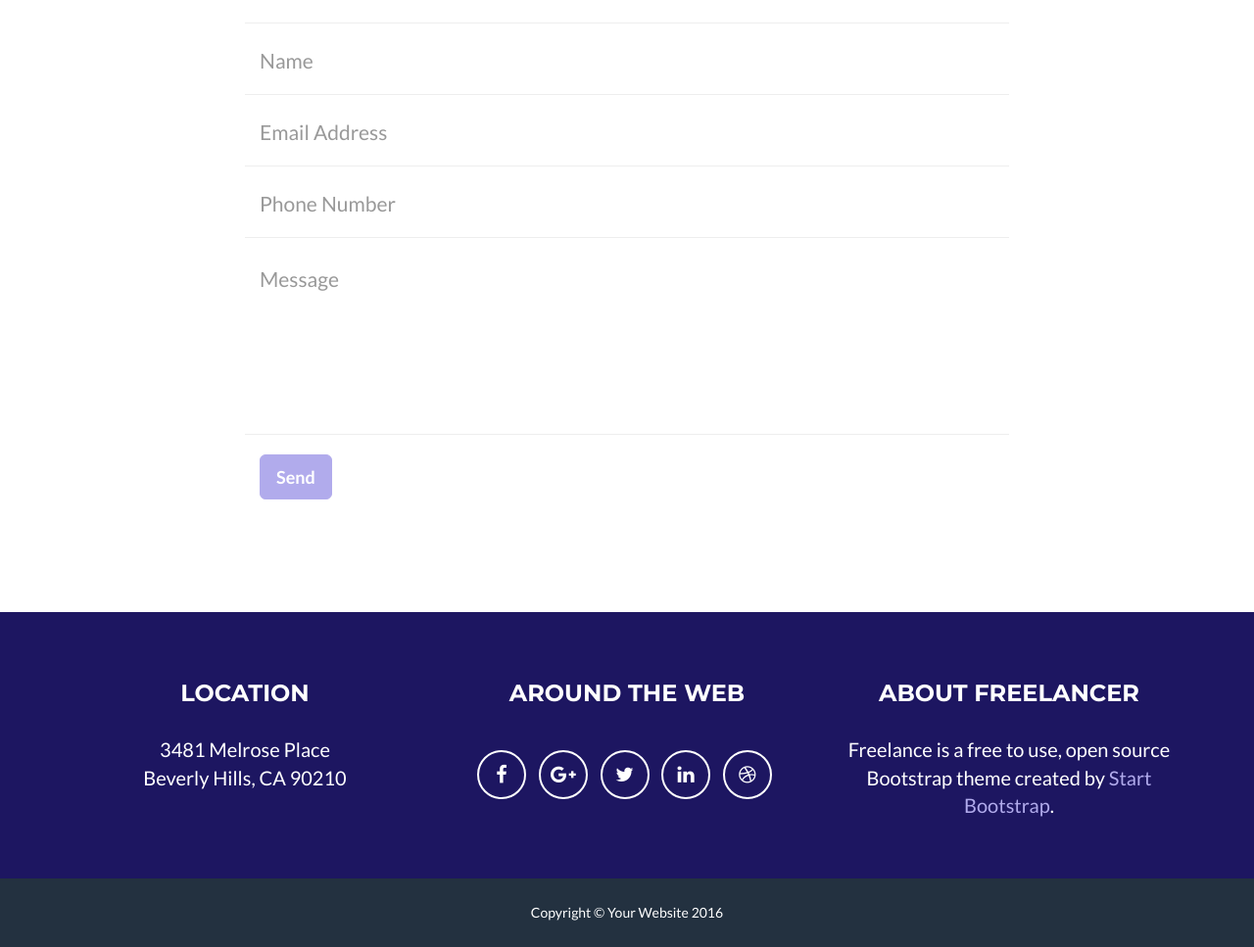
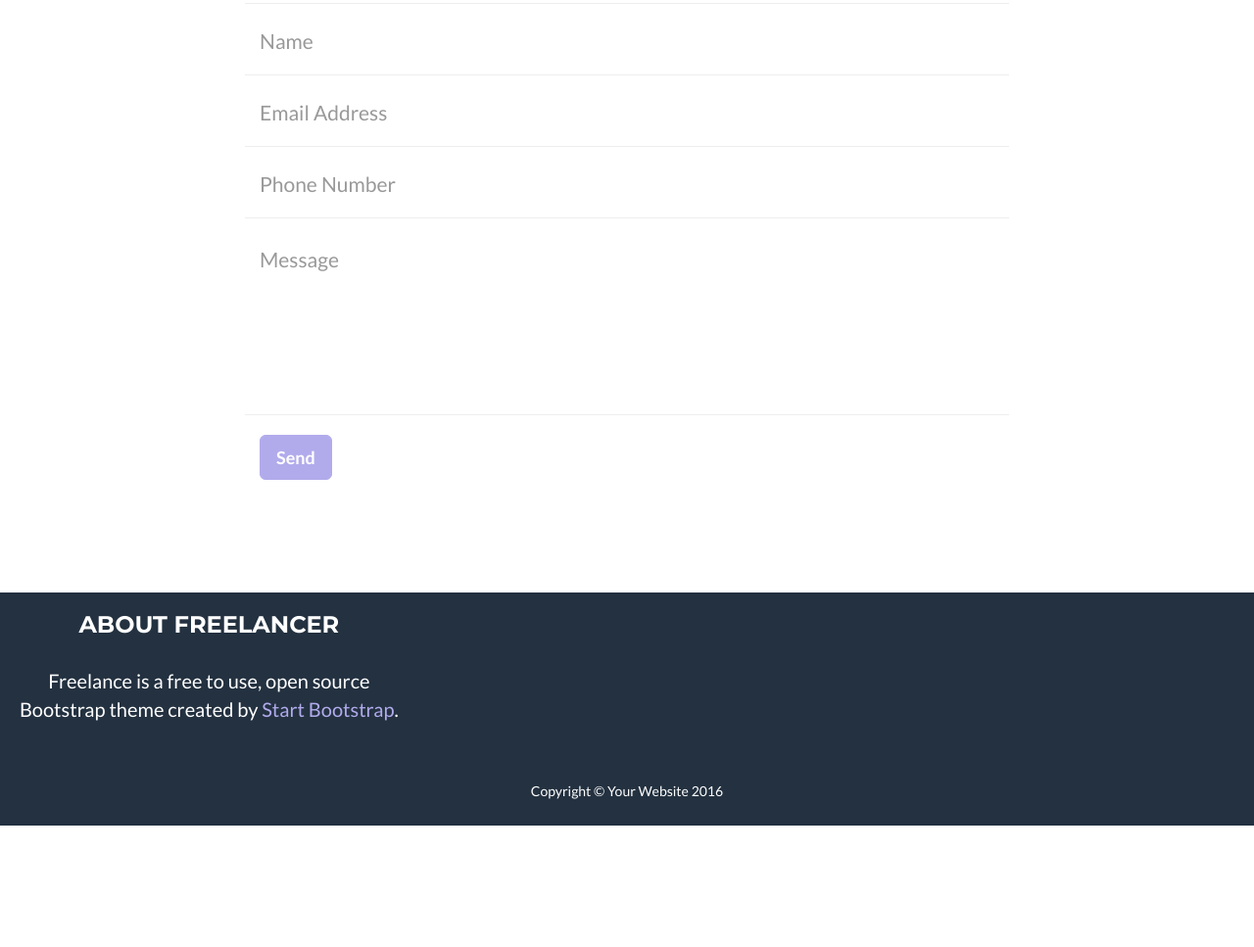
Before and after one commit to pogaem/pogaem.github.io, a website: page index.html in a window 1280 px wide. Shown: the part 2173-3140 px from the top of the page at 98% size. After the commit the page ends 3016 px from the top, so only its background shows below. Drawn offline with nearby package versions, Linux system fonts and the light colour scheme.

Commit message:
Update index.html

```diff
--- a/index.html
+++ b/index.html
@@ -9,7 +9,7 @@
     <meta name="description" content="">
     <meta name="author" content="">
 
-    <title>Freelancer - Start Bootstrap Theme</title>
+    <title>Portfolio</title>
 
     <!-- Bootstrap Core CSS -->
     <link href="vendor/bootstrap/css/bootstrap.min.css" rel="stylesheet">
@@ -21,13 +21,6 @@
     <link href="vendor/font-awesome/css/font-awesome.min.css" rel="stylesheet" type="text/css">
     <link href="https://fonts.googleapis.com/css?family=Montserrat:400,700" rel="stylesheet" type="text/css">
     <link href="https://fonts.googleapis.com/css?family=Lato:400,700,400italic,700italic" rel="stylesheet" type="text/css">
-
-    <!-- HTML5 Shim and Respond.js IE8 support of HTML5 elements and media queries -->
-    <!-- WARNING: Respond.js doesn't work if you view the page via file:// -->
-    <!--[if lt IE 9]>
-        <script src="https://oss.maxcdn.com/libs/html5shiv/3.7.0/html5shiv.js"></script>
-        <script src="https://oss.maxcdn.com/libs/respond.js/1.4.2/respond.min.js"></script>
-    <![endif]-->
 
 </head>
 
@@ -168,9 +161,7 @@
             </div>
             <div class="row">
                 <div class="col-lg-12">
-                    <p>주로 사용하는 언어: C, JavaScript, Python, etc
-                    웹 개발 기초: HTML/CSS, JavaScript</p>
-                    <span class="skills">Back-End Web Developer(desired job)</span>
+                    <p>주로 사용하는 언어: C언어, HTML/CSS, JavaScript, Python, etc</p>
                 </div>
                 <div class="col-lg-8 col-lg-offset-2 text-center">
                 </div>
@@ -235,34 +226,6 @@
 
     <!-- Footer -->
     <footer class="text-center">
-        <div class="footer-above">
-            <div class="container">
-                <div class="row">
-                    <div class="footer-col col-md-4">
-                        <h3>Location</h3>
-                        <p>3481 Melrose Place
-                            <br>Beverly Hills, CA 90210</p>
-                    </div>
-                    <div class="footer-col col-md-4">
-                        <h3>Around the Web</h3>
-                        <ul class="list-inline">
-                            <li>
-                                <a href="#" class="btn-social btn-outline"><span class="sr-only">Facebook</span><i class="fa fa-fw fa-facebook"></i></a>
-                            </li>
-                            <li>
-                                <a href="#" class="btn-social btn-outline"><span class="sr-only">Google Plus</span><i class="fa fa-fw fa-google-plus"></i></a>
-                            </li>
-                            <li>
-                                <a href="#" class="btn-social btn-outline"><span class="sr-only">Twitter</span><i class="fa fa-fw fa-twitter"></i></a>
-                            </li>
-                            <li>
-                                <a href="#" class="btn-social btn-outline"><span class="sr-only">Linked In</span><i class="fa fa-fw fa-linkedin"></i></a>
-                            </li>
-                            <li>
-                                <a href="#" class="btn-social btn-outline"><span class="sr-only">Dribble</span><i class="fa fa-fw fa-dribbble"></i></a>
-                            </li>
-                        </ul>
-                    </div>
                     <div class="footer-col col-md-4">
                         <h3>About Freelancer</h3>
                         <p>Freelance is a free to use, open source Bootstrap theme created by <a href="http://startbootstrap.com">Start Bootstrap</a>.</p>
```
